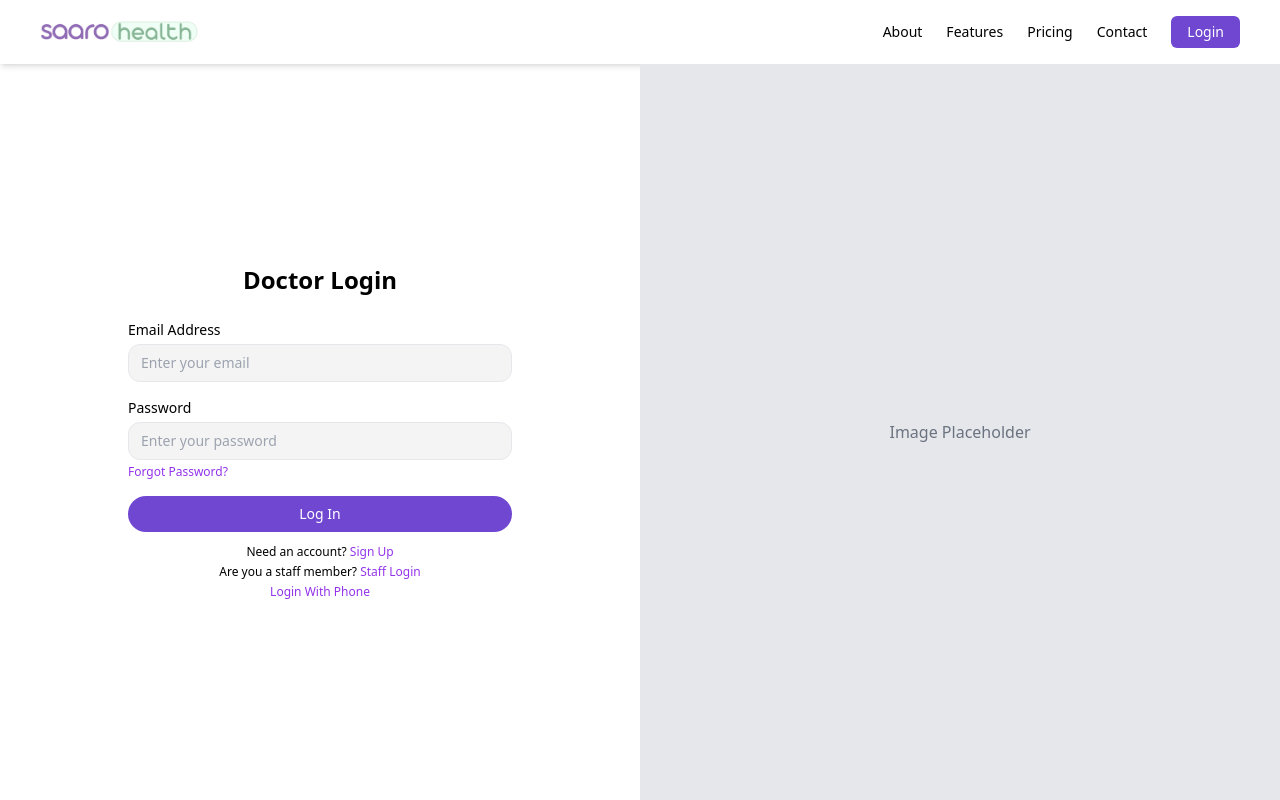
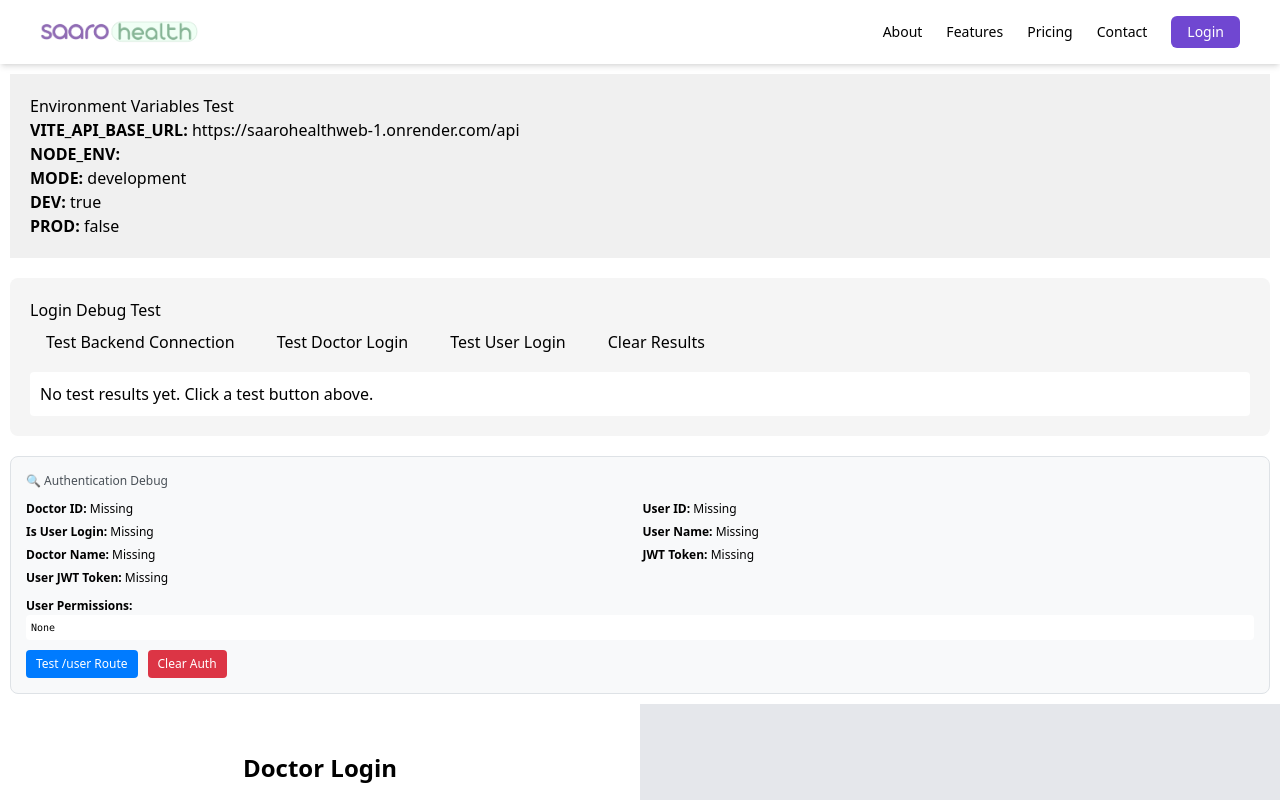
Before and after one commit to Abhich05/saaroHealthweb, a React (Vite) app in the folder frontend/: page /login in a window 1280 px wide. Shown: the top 800 px of the page. Built offline with nearby package versions, Linux system fonts and the light colour scheme.

Commit message:
changed cors related to user

```diff
--- a/frontend/src/api/axiosInstance.js
+++ b/frontend/src/api/axiosInstance.js
@@ -2,9 +2,13 @@ import axios from 'axios';
 import cookies from 'js-cookie';
 
 // axiosInstance is configured to use the backend API base URL from .env
-// Make sure VITE_API_URL is set correctly in your .env file
+// Make sure VITE_API_BASE_URL is set correctly in your .env file
+const baseURL = import.meta.env.VITE_API_BASE_URL || 'https://saarohealthweb-1.onrender.com/api';
+
+console.log('API Base URL:', baseURL); // Debug log
+
 const axiosInstance = axios.create({
-  baseURL: import.meta.env.VITE_API_BASE_URL,
+  baseURL: baseURL,
   withCredentials: true, // IF you plan to use cookies in some cases
   // Do not set Content-Type globally; let axios handle it per request
 });
--- /dev/null
+++ b/frontend/src/components/AuthDebug.jsx
@@ -0,0 +1,104 @@
+import React, { useState, useEffect } from 'react';
+
+const AuthDebug = () => {
+  const [authInfo, setAuthInfo] = useState({});
+
+  useEffect(() => {
+    const updateAuthInfo = () => {
+      setAuthInfo({
+        doctorId: localStorage.getItem('doctorId'),
+        userId: localStorage.getItem('userId'),
+        isUserLogin: localStorage.getItem('isUserLogin'),
+        userPermissions: localStorage.getItem('userPermissions'),
+        userName: localStorage.getItem('userName'),
+        doctorName: localStorage.getItem('doctorName'),
+        jwtToken: document.cookie.includes('jwt_token') ? 'Present' : 'Missing',
+        userJwtToken: document.cookie.includes('user_jwt_token') ? 'Present' : 'Missing',
+      });
+    };
+
+    updateAuthInfo();
+    // Update every 2 seconds
+    const interval = setInterval(updateAuthInfo, 2000);
+    return () => clearInterval(interval);
+  }, []);
+
+  const clearAuth = () => {
+    localStorage.clear();
+    document.cookie = 'jwt_token=; expires=Thu, 01 Jan 1970 00:00:00 UTC; path=/;';
+    document.cookie = 'user_jwt_token=; expires=Thu, 01 Jan 1970 00:00:00 UTC; path=/;';
+    window.location.reload();
+  };
+
+  const testUserRoute = () => {
+    window.location.href = '/user';
+  };
+
+  return (
+    <div style={{
+      padding: '15px',
+      backgroundColor: '#f8f9fa',
+      border: '1px solid #dee2e6',
+      borderRadius: '8px',
+      margin: '10px',
+      fontSize: '12px'
+    }}>
+      <h4 style={{ margin: '0 0 10px 0', color: '#495057' }}>🔍 Authentication Debug</h4>
+
+      <div style={{ display: 'grid', gridTemplateColumns: '1fr 1fr', gap: '5px', marginBottom: '10px' }}>
+        <div><strong>Doctor ID:</strong> {authInfo.doctorId || 'Missing'}</div>
+        <div><strong>User ID:</strong> {authInfo.userId || 'Missing'}</div>
+        <div><strong>Is User Login:</strong> {authInfo.isUserLogin || 'Missing'}</div>
+        <div><strong>User Name:</strong> {authInfo.userName || 'Missing'}</div>
+        <div><strong>Doctor Name:</strong> {authInfo.doctorName || 'Missing'}</div>
+        <div><strong>JWT Token:</strong> {authInfo.jwtToken}</div>
+        <div><strong>User JWT Token:</strong> {authInfo.userJwtToken}</div>
+      </div>
+
+      <div style={{ marginBottom: '10px' }}>
+        <strong>User Permissions:</strong>
+        <pre style={{
+          fontSize: '10px',
+          backgroundColor: '#fff',
+          padding: '5px',
+          borderRadius: '4px',
+          maxHeight: '100px',
+          overflow: 'auto'
+        }}>
+          {authInfo.userPermissions ? JSON.stringify(JSON.parse(authInfo.userPermissions), null, 2) : 'None'}
+        </pre>
+      </div>
+
+      <div style={{ display: 'flex', gap: '10px' }}>
+        <button
+          onClick={testUserRoute}
+          style={{
+            padding: '5px 10px',
+            backgroundColor: '#007bff',
+            color: 'white',
+            border: 'none',
+            borderRadius: '4px',
+            cursor: 'pointer'
+          }}
+        >
+          Test /user Route
+        </button>
+        <button
+          onClick={clearAuth}
+          style={{
+            padding: '5px 10px',
+            backgroundColor: '#dc3545',
+            color: 'white',
+            border: 'none',
+            borderRadius: '4px',
+            cursor: 'pointer'
+          }}
+        >
+          Clear Auth
+        </button>
+      </div>
+    </div>
+  );
+};
+
+export default AuthDebug;
--- /dev/null
+++ b/frontend/src/components/EnvTest.jsx
@@ -0,0 +1,16 @@
+import React from 'react';
+
+const EnvTest = () => {
+  return (
+    <div style={{ padding: '20px', backgroundColor: '#f0f0f0', margin: '10px' }}>
+      <h3>Environment Variables Test</h3>
+      <p><strong>VITE_API_BASE_URL:</strong> {import.meta.env.VITE_API_BASE_URL || 'Not set'}</p>
+      <p><strong>NODE_ENV:</strong> {import.meta.env.NODE_ENV}</p>
+      <p><strong>MODE:</strong> {import.meta.env.MODE}</p>
+      <p><strong>DEV:</strong> {import.meta.env.DEV ? 'true' : 'false'}</p>
+      <p><strong>PROD:</strong> {import.meta.env.PROD ? 'true' : 'false'}</p>
+    </div>
+  );
+};
+
+export default EnvTest;
--- /dev/null
+++ b/frontend/src/components/LoginTest.jsx
@@ -0,0 +1,124 @@
+import React, { useState } from 'react';
+import axiosInstance from '../api/axiosInstance';
+
+const LoginTest = () => {
+  const [testResults, setTestResults] = useState([]);
+  const [loading, setLoading] = useState(false);
+
+  const addResult = (message, type = 'info') => {
+    setTestResults(prev => [...prev, { message, type, timestamp: new Date().toLocaleTimeString() }]);
+  };
+
+  const testBackendConnection = async () => {
+    setLoading(true);
+    addResult('Testing backend connection...', 'info');
+
+    try {
+      const response = await fetch('https://saarohealthweb-1.onrender.com/api/test-auth');
+      const data = await response.json();
+      addResult(`Backend connection: ${response.status} - ${JSON.stringify(data)}`, 'success');
+    } catch (error) {
+      addResult(`Backend connection failed: ${error.message}`, 'error');
+    }
+
+    setLoading(false);
+  };
+
+  const testDoctorLogin = async () => {
+    setLoading(true);
+    addResult('Testing doctor login endpoint...', 'info');
+
+    try {
+      const response = await axiosInstance.post('/doctor/access-token', {
+        email: 'test@example.com',
+        password: 'testpassword'
+      });
+      addResult(`Doctor login response: ${JSON.stringify(response.data)}`, 'success');
+    } catch (error) {
+      addResult(`Doctor login error: ${error.response?.status} - ${error.response?.data?.error || error.message}`, 'error');
+    }
+
+    setLoading(false);
+  };
+
+  const testUserLogin = async () => {
+    setLoading(true);
+    addResult('Testing user login endpoint...', 'info');
+
+    try {
+      const response = await axiosInstance.post('/user/login', {
+        email: 'test@example.com',
+        password: 'testpassword'
+      });
+      addResult(`User login response: ${JSON.stringify(response.data)}`, 'success');
+    } catch (error) {
+      addResult(`User login error: ${error.response?.status} - ${error.response?.data?.error || error.message}`, 'error');
+    }
+
+    setLoading(false);
+  };
+
+  const clearResults = () => {
+    setTestResults([]);
+  };
+
+  return (
+    <div style={{ padding: '20px', backgroundColor: '#f5f5f5', margin: '10px', borderRadius: '8px' }}>
+      <h3>Login Debug Test</h3>
+      <div style={{ marginBottom: '10px' }}>
+        <button
+          onClick={testBackendConnection}
+          disabled={loading}
+          style={{ marginRight: '10px', padding: '8px 16px' }}
+        >
+          Test Backend Connection
+        </button>
+        <button
+          onClick={testDoctorLogin}
+          disabled={loading}
+          style={{ marginRight: '10px', padding: '8px 16px' }}
+        >
+          Test Doctor Login
+        </button>
+        <button
+          onClick={testUserLogin}
+          disabled={loading}
+          style={{ marginRight: '10px', padding: '8px 16px' }}
+        >
+          Test User Login
+        </button>
+        <button
+          onClick={clearResults}
+          style={{ padding: '8px 16px' }}
+        >
+          Clear Results
+        </button>
+      </div>
+
+      <div style={{ maxHeight: '300px', overflowY: 'auto', backgroundColor: 'white', padding: '10px', borderRadius: '4px' }}>
+        {testResults.length === 0 ? (
+          <p>No test results yet. Click a test button above.</p>
+        ) : (
+          testResults.map((result, index) => (
+            <div
+              key={index}
+              style={{
+                marginBottom: '5px',
+                padding: '5px',
+                borderLeft: `3px solid ${
+                  result.type === 'error' ? 'red' :
+                  result.type === 'success' ? 'green' : 'blue'
+                }`
+              }}
+            >
+              <small style={{ color: '#666' }}>{result.timestamp}</small>
+              <div>{result.message}</div>
+            </div>
+          ))
+        )}
+      </div>
+    </div>
+  );
+};
+
+export default LoginTest;
--- a/frontend/src/pages/LoginPage.jsx
+++ b/frontend/src/pages/LoginPage.jsx
@@ -3,6 +3,9 @@ import { useNavigate } from "react-router-dom";
 import Header2 from "../components/layout/Header2";
 import Button from "../components/ui/Button";
 import axiosInstance from "../api/axiosInstance";
+import EnvTest from "../components/EnvTest";
+import LoginTest from "../components/LoginTest";
+import AuthDebug from "../components/AuthDebug";
 
 const LoginPage = () => {
   const navigate = useNavigate();
@@ -30,6 +33,9 @@ const LoginPage = () => {
     setErrors(newErrors);
     if (Object.keys(newErrors).length === 0) {
       try {
+        console.log('Attempting doctor login with:', { email, password: '***' });
+        console.log('API Base URL:', import.meta.env.VITE_API_BASE_URL);
+
         const res = await axiosInstance.post("/doctor/access-token", {
           email,
           password,
@@ -45,6 +51,8 @@ const LoginPage = () => {
           }
         }
       } catch (err) {
+        console.error('Doctor login error:', err);
+        console.error('Error response:', err.response?.data);
         setSubmitError(err.response?.data?.error || "Login failed. Please try again.");
       }
     }
@@ -61,6 +69,9 @@ const LoginPage = () => {
   return (
     <div className="min-h-screen bg-white flex flex-col relative overflow-hidden">
       <Header2 />
+      <EnvTest />
+      <LoginTest />
+      <AuthDebug />
 
       <div className="flex flex-1 relative">
         {/* Left form section */}
--- a/frontend/src/pages/UserLoginPage.jsx
+++ b/frontend/src/pages/UserLoginPage.jsx
@@ -31,6 +31,7 @@ const UserLoginPage = () => {
     if (Object.keys(newErrors).length === 0) {
       try {
         console.log('Attempting login with:', { email, password: '***' });
+        console.log('API Base URL:', import.meta.env.VITE_API_BASE_URL);
 
         const res = await axiosInstance.post("/user/login", {
           email,
```
